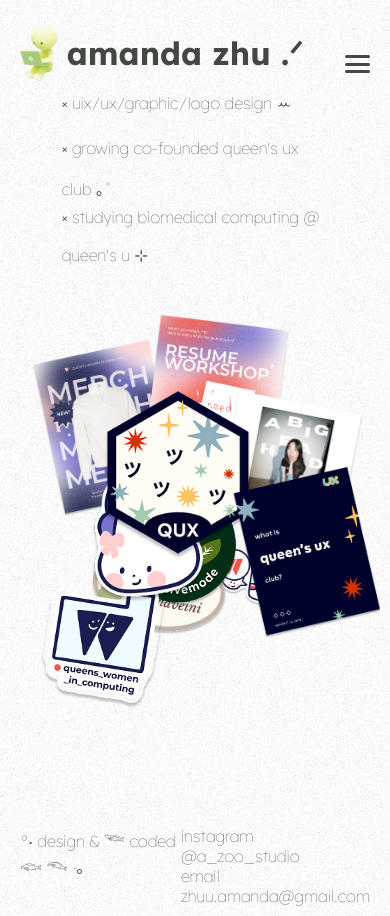
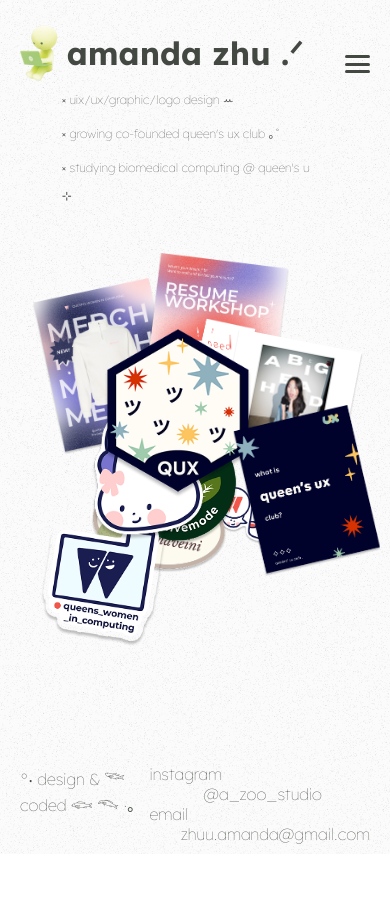
Before and after one commit to jamsnhoney/gallerywebsite, a React (Create React App) app in the folder amandas-gallery/: page / in a window 390 px wide. After the commit the page ends 854 px from the top, so only its background shows below. Built offline with nearby package versions, Linux system fonts and the light colour scheme.

Commit message:
asdgasdfasdf

```diff
--- a/amandas-gallery/src/App.js
+++ b/amandas-gallery/src/App.js
@@ -1,18 +1,17 @@
-import './App.css';
+import React from "react";
+import "./App.css";
 
-import Top from './pages/Top';
-import Hero from './pages/Hero';
-import Bottom from './pages/Bottom';
+import Top from "./pages/Top";
+import Hero from "./pages/Hero";
+import Bottom from "./pages/Bottom";
 
 function App() {
   return (
-    <div className = "App">
-      <header className = "App-header">
-        <Top />
-        <Hero />
-        <Bottom />
-      </header>
-    </div>
+    <>
+      <Top />
+      <Hero />
+      <Bottom />
+    </>
   );
 }
 
--- a/amandas-gallery/src/pages/Bottom.js
+++ b/amandas-gallery/src/pages/Bottom.js
@@ -9,10 +9,29 @@
         <p> °‧ design & 𓆝 coded 𓆟 𓆞 ·｡ </p>
     </div>
 
-    <div className="bottom-right">
+    {/* <div className="bottom-right">
         <p>instagram &nbsp;&nbsp;&nbsp;&nbsp;&nbsp;&nbsp;&nbsp;&nbsp;&nbsp;&nbsp;&nbsp;&nbsp; @a_zoo_studio</p>
         <p>email &nbsp;&nbsp;&nbsp;&nbsp;&nbsp;&nbsp; zhuu.amanda@gmail.com</p>
-    </div>
+    </div> */}
+      <div className="bottom-right">
+    <p>
+      instagram &nbsp;&nbsp;&nbsp;&nbsp;&nbsp;&nbsp;&nbsp;&nbsp;&nbsp;&nbsp;&nbsp;&nbsp;
+      <a
+        href="https://www.instagram.com/a_zoo_studio"
+        target="_blank"
+        rel="noopener noreferrer"
+      >
+        @a_zoo_studio
+      </a>
+    </p>
+    <p>
+      email &nbsp;&nbsp;&nbsp;&nbsp;&nbsp;&nbsp;&nbsp;
+      <a href="mailto:zhuu.amanda@gmail.com">
+        zhuu.amanda@gmail.com
+      </a>
+    </p>
+  </div>
+
 
     </div>
   );
--- a/amandas-gallery/src/pages/Hero.js
+++ b/amandas-gallery/src/pages/Hero.js
@@ -112,6 +112,7 @@
     >
       {positions.map((sticker) => (
         <img
+          draggable={false}
           key={sticker.id}
           id={`sticker-${sticker.id}`}
           src={sticker.src}
--- a/amandas-gallery/src/pages/Top.js
+++ b/amandas-gallery/src/pages/Top.js
@@ -34,8 +34,14 @@
           <p>all</p>
           <p>work</p>
           <p>fun-work</p>
-          <p>contact</p>
-          <p>resume</p>
+          <a> contact</a>
+          <a
+          href="/AMANDA_ZHU.pdf"
+          target="_blank"
+          rel="noopener noreferrer"
+          >
+          resume
+         </a>
         </div>
       </div>
     </div>
--- a/amandas-gallery/src/pretty/Bottom.css
+++ b/amandas-gallery/src/pretty/Bottom.css
@@ -20,10 +20,14 @@
     font-size: 16px;
     color: #434842;
     font-weight: 150;
-    cursor: pointer;
     transition: color 0.3s ease;
 }
 
-.bottom p:hover {
+.bottom p:hover a {
     color: #9cba7c;
 }
+
+.bottom-right a {
+    text-decoration: none;
+    color: inherit;
+}
--- a/amandas-gallery/src/pretty/Top.css
+++ b/amandas-gallery/src/pretty/Top.css
@@ -25,7 +25,6 @@
 
 .bullets {
     font-size: 16px;
-    font-family: 'neue-haas-grotesk-display-pro', sans-serif;
     font-weight: 150;
     color: #434842;
     margin: 5px;
@@ -52,7 +51,21 @@
   transition: color 0.3s ease;
 }
 
+.navbar a {
+  margin: 0;               /* remove default paragraph spacing */
+  font-size: 16px;
+  color: #434842;
+  font-weight: 150;
+  cursor: pointer;         /* makes it feel clickable */
+  transition: color 0.3s ease;
+  text-decoration: none;
+
+}
+
 .navbar p:hover {
+  color: #9cba7c;          /* subtle hover color */
+}
+.navbar a:hover {
   color: #9cba7c;          /* subtle hover color */
 }
 
@@ -116,6 +129,10 @@
     white-space: nowrap;     /* keeps the name on one line */
   }
 
+  .bullets {
+    font-size: 12px;
+  }
+
   .navbar {
     position: relative;
   }
```
Also changed, not shown: package.json (added, +7 -0 lines), 2 other files (tests, documents, lock files or other folders).
